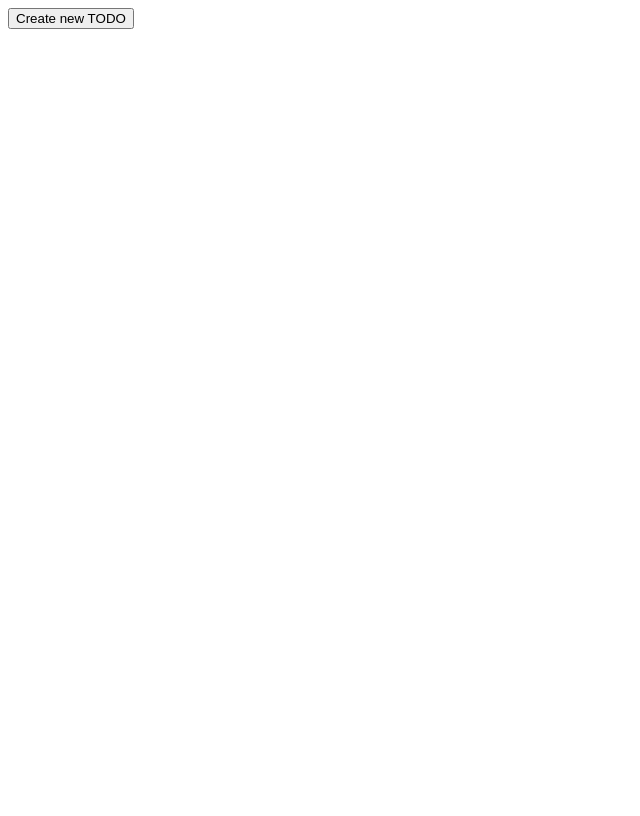
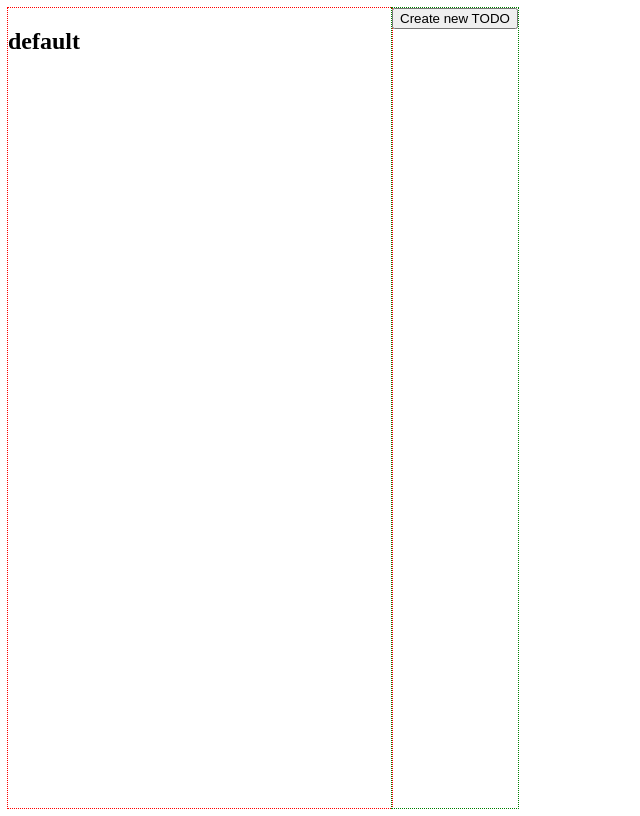
Before and after one commit to B1uskyy/Todo-list, a website built with webpack: page src/index.html in a window 1280 px wide. Shown: the whole page, without its empty margins (0-640 px from the left). Built offline with nearby package versions, Linux system fonts and the light colour scheme.

Commit message:
add: project class and project rendering

```diff
--- /dev/null
+++ b/src/displayProject.js
@@ -0,0 +1,27 @@
+import project from "./project";
+import {projectList} from "./todo";
+
+let content = document.querySelector(".projects")
+
+function renderProjects() {
+    const projectParentDiv = document.createElement("div");
+
+    console.log("Renderprojects: created parent div")
+
+    projectList.forEach(project => {
+        const projectDiv = document.createElement("div");
+        let projectName = document.createElement("h2");
+
+        projectName.innerText = project.name;
+
+        projectDiv.appendChild(projectName)
+        projectParentDiv.appendChild(projectDiv);
+
+        console.log(`Renderprojects; created project div for project ${project.name}`)
+
+    })
+
+    return projectParentDiv;
+}
+
+export default renderProjects();
--- a/src/index.html
+++ b/src/index.html
@@ -5,8 +5,11 @@
     <title>Todo list</title>
 </head>
 <body>
-<div class="content">
-    <button class="createButton">Create new TODO</button>
+<div class="wrapper">
+    <div class="projects"></div>
+    <div class="content">
+        <button class="createButton">Create new TODO</button>
+    </div>
 </div>
 </body>
 </html>
--- a/src/index.js
+++ b/src/index.js
@@ -1,9 +1,16 @@
 import "./style.css"
-import { todoPopup } from "./todo";
+import { todoPopup, projectList } from "./todo";
+import project from "./project";
+import displayProject from "./displayProject";
 
+let content = document.querySelector(".content")
+let projects = document.querySelector(".projects")
 let createButton = document.querySelector(".createButton");
 let popupDiv = todoPopup();
 
 createButton.addEventListener("click", () => {
     popupDiv.style.display = "block";
 });
+
+
+projects.appendChild(displayProject);
--- /dev/null
+++ b/src/project.js
@@ -0,0 +1,20 @@
+class Project {
+    constructor(name) {
+        this._name = name;
+        this._tasks = [];
+    }
+
+    get name() {
+        return this._name;
+    }
+
+    get tasks() {
+        return this._tasks;
+    }
+
+    addTask(task) {
+        this._tasks.push(task);
+    }
+}
+
+export default Project;
--- a/src/style.css
+++ b/src/style.css
@@ -59,3 +59,19 @@
     border-color: #007bff;
     outline: none;
 }
+
+.wrapper {
+    display: flex;
+}
+
+.projects {
+    width: 30vw;
+    outline: 1px dotted red;
+    height: 100vh;
+
+}
+
+.content {
+    outline: 1px dotted green;
+    height: 100vh;
+}
--- a/src/todo.js
+++ b/src/todo.js
@@ -1,7 +1,11 @@
+import project from "./project";
 
 let taskList = [];
 const content = document.querySelector(".content");
 
+let projectList = []
+
+projectList.push(new project("default") );
 
 class Task {
     constructor(title, description, dueDate, priority) {
@@ -128,4 +132,4 @@ function renderTasks() {
     content.appendChild(taskParentDiv);
 }
 
-export {todoPopup, Task};
+export {todoPopup, Task, projectList};
--- a/webpack.config.js
+++ b/webpack.config.js
@@ -2,7 +2,7 @@ const path = require('path');
 const HtmlWebpackPlugin = require('html-webpack-plugin');
 
 module.exports = {
-    mode: 'development',
+    mode: 'production',
     entry: './src/index.js',
     output: {
         filename: 'main.js',
```
